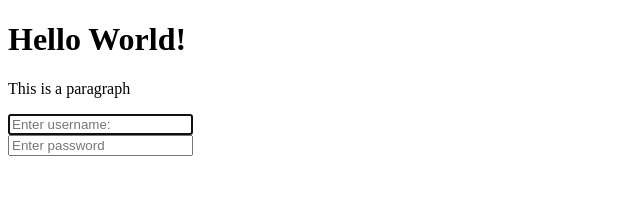
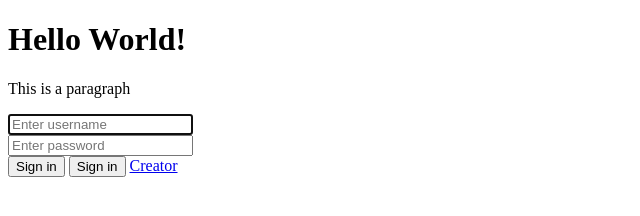
Before and after one commit to pmt1506/pmt1506.github.io, a plain HTML site: page index.html in a window 1280 px wide. Shown: the whole page, without its empty margins (0-640 px from the left). Drawn offline with Linux system fonts and the light colour scheme.

Commit message:
Update index.html

```diff
--- a/index.html
+++ b/index.html
@@ -8,9 +8,13 @@
 <body>
     <p>This is a paragraph</p>
 
-    <input type="text" placeholder="Enter username: " autofocus>
+    <input type="text" placeholder="Enter username" autofocus>
     <br>
     <input type="password" placeholder="Enter password">
+    <br>
+    <input type="button" value="Sign in">
+    <button type="submit">Sign in</button>
+    <a style="text-align: center; font: 'Times New Roman';" href="http://www.fb.com/pmt150603">Creator</a>
 </body>
 
 </html>
```
